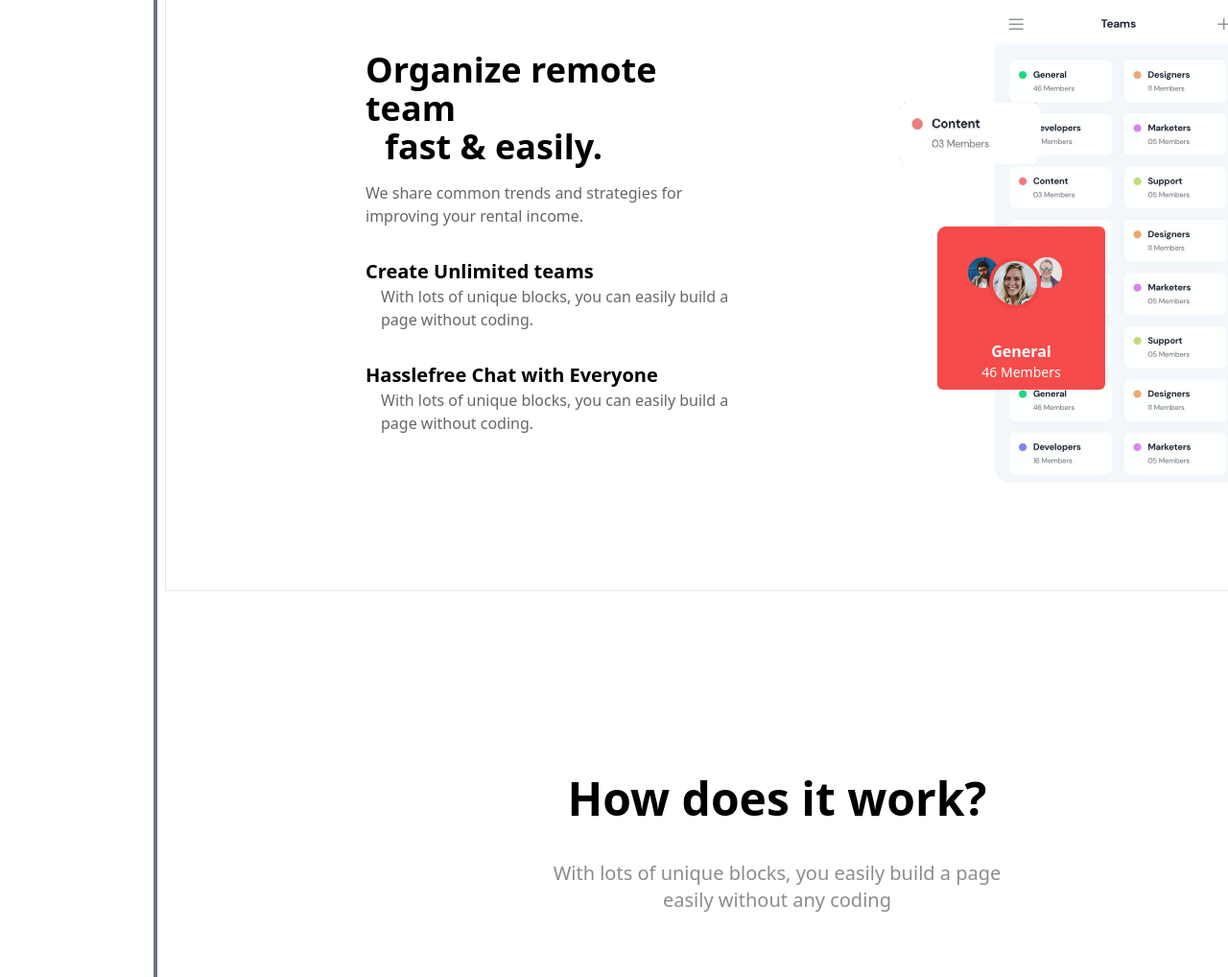
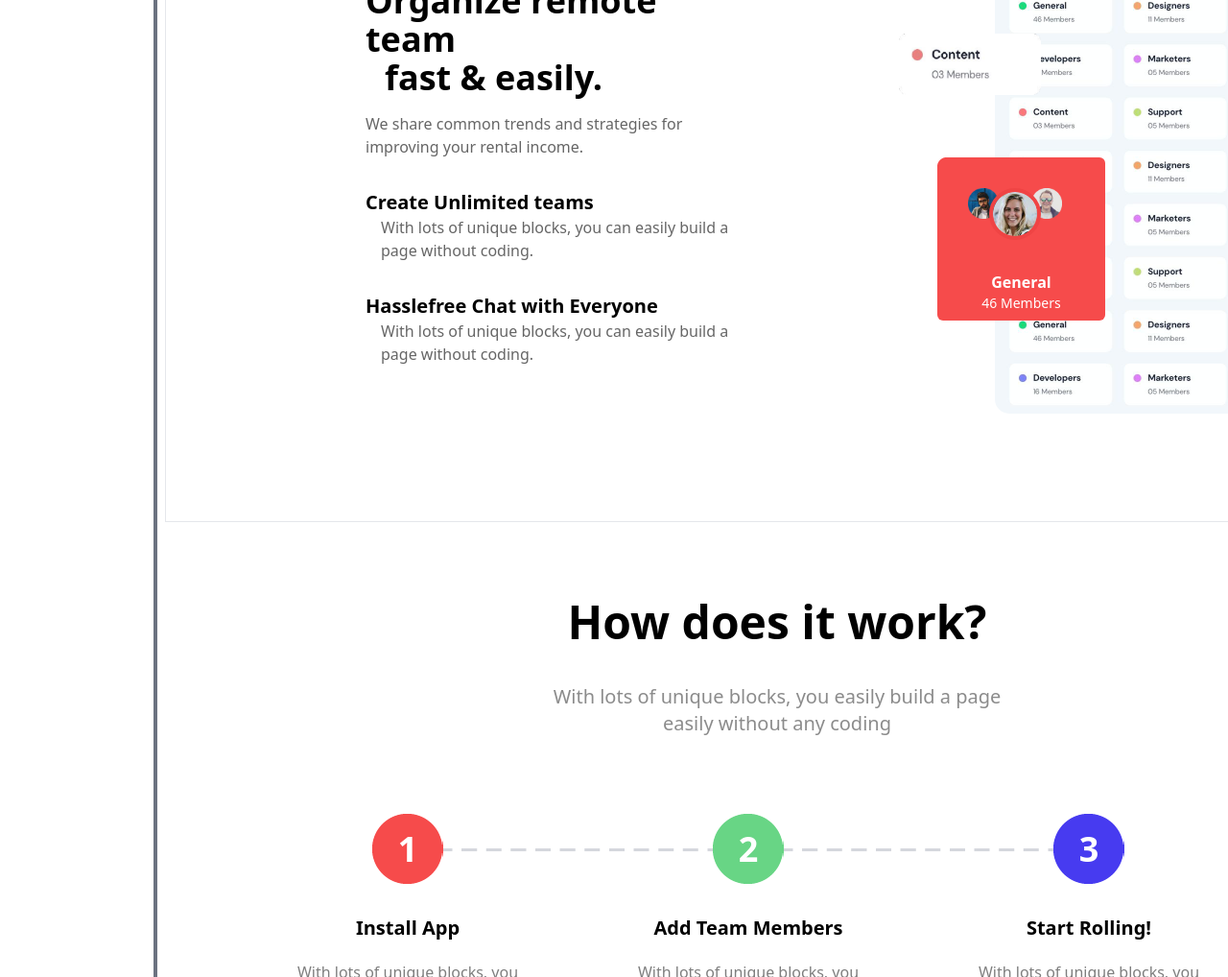
Before and after one commit to RoumanatouAssouma/RoumanatouAssouma, a website: page src/html/Exercice.html in a window 1280 px wide. Shown: the part 1782-2800 px from the top of the page at 96% size. Drawn offline with Linux system fonts and the light colour scheme.

Commit message:
Mon projet web

```diff
--- a/src/html/Exercice.html
+++ b/src/html/Exercice.html
@@ -9,7 +9,7 @@
 
     <body class="bg-white p-2 bg-center ml-[160px] h-[6600px] w-[1300px] border-4 border-gray-500">
         <div class="">
-            <div class="flex-col w-full text-white p-5 h-[100]" style="background-image: url(../asset/\'\'Fichier\ 6.png); background-size: padding 400px; padding-bottom: 150px; height: 750px; border-bottom-left-radius: 50px; border-bottom-right-radius:90px ;">
+            <div class="flex-col w-full text-white p-5 h-[100]" style="background-image: url(../asset/\'\'Fichier\ 6.png); background-size: padding 400px; padding-bottom: 150px; height: 750px; border-bottom-left-radius: 90px; border-bottom-right-radius:150px ;">
                 <div class=" flex flex-row justify-between text-white space-x-0 ">
                     <div class="flex-row">
                         <b>Brainwave.io</b>
@@ -45,10 +45,8 @@
                         <img src="../asset/''Fichier 13.png" alt="" class="h-32 w-32 ml-[-80px]">
                     </div>
                 </div>
-                <img src="../asset/''Fichier 63.png" alt="">
             </div>
 
-            <img src="../asset/''Fichier 63.png" alt="">
             <div class="ps-30 p-52 flex flex-row justify-between space-x-24 border">
                 <div class="border-black h-[300px] w-[650px] flex flex-row">
                     <div class="flex flex-col py-20 space-y-5">
@@ -127,7 +125,7 @@
                 </div>
             </div>
 
-            <div class="p-48 flex flex-col space-y-10 place-items-center">
+            <div class="p-20 flex flex-col space-y-10 place-items-center">
                 <p class="text-5xl text-center"> <b>How does it work?</b> </p>
                 <div  class="text-xl text-center opacity-45">
                     <p> With lots of unique blocks, you easily build a page </p>
@@ -135,8 +133,8 @@
                 </div>
             </div>
 
-            <div class="flex flex-row space-x-20 place-items-center ps-48 p-28 ">
-                <div class="flex flex-col space-y-8 place-items-center w-[250px] h-[200px] ">
+            <div class="flex flex-row space-x- place-items-center ps-32 ">
+                <div class="flex flex-col space-y-8 place-items-center w-[250px] h-[200px]">
                     <div style="background-image: url(../asset/\'\'Fichier\ 30.png); padding: 16.5px 26.5px;">
                         <p class="text-4xl text-white text-center"> <b>1</b></p>
                     </div>
@@ -145,7 +143,8 @@
                         <p class="opacity-50"> With lots of unique blocks, you easily build a page easily without any coding </p>
                     </div>
                 </div>
-                <div class="flex flex-col space-y-8 place-items-center w-[250px] h-[200px] ">
+                <div class="mt-[-125px] ml-[-88px]"> <img src="../asset/''Fichier 35.png" alt=""></div>
+                <div class="flex flex-col space-y-8 place-items-center w-[250px] h-[200px] ml-[-150px]">
                     <div style="background-image: url(../asset/\'\'Fichier\ 31.png); padding: 16.5px 26.5px;">
                         <p class="text-4xl text-white text-center"> <b>2</b></p>
                     </div>
@@ -154,7 +153,8 @@
                         <p class="opacity-50"> With lots of unique blocks, you easily build a page easily without any coding </p>
                     </div>
                 </div>
-                <div class="flex flex-col space-y-8 place-items-center w-[250px] h-[200px] ">
+                <div class="mt-[-125px] ml-[-88px]"> <img src="../asset/''Fichier 35.png" alt=""></div>
+                <div class="flex flex-col space-y-8 place-items-center w-[250px] h-[200px] ml-[-150px]">
                     <div style="background-image: url(../asset/\'\'Fichier\ 32.png); padding: 16.5px 26.5px;">
                         <p class="text-4xl text-white text-center"> <b>3</b></p>
                     </div>
@@ -251,7 +251,7 @@
                 </div>
             </div>
 
-            <div class="space-x-32 ps-40 p-60 place-items-center space-y-20" style="background-image: url(../asset/\'\'Fichier\ 14.png); border-bottom-left-radius:15em; border-bottom-right-radius:10em ;">
+            <div class="space-x-32 ps-40 p-60 place-items-center space-y-20" style="background-image: url(../asset/\'\'Fichier\ 48.png); border-bottom-left-radius:15em; border-bottom-right-radius:10em ;">
                 <div class="place-items-center space-y-10 text-center">
                     <div class="text-5xl"> <b> Pricing made easy </b></div>
                     <p class="text-center"> With lots of unique blocks, you easily build a page easily without any coding </p>
```
Also changed, not shown: src/css/style.css.
